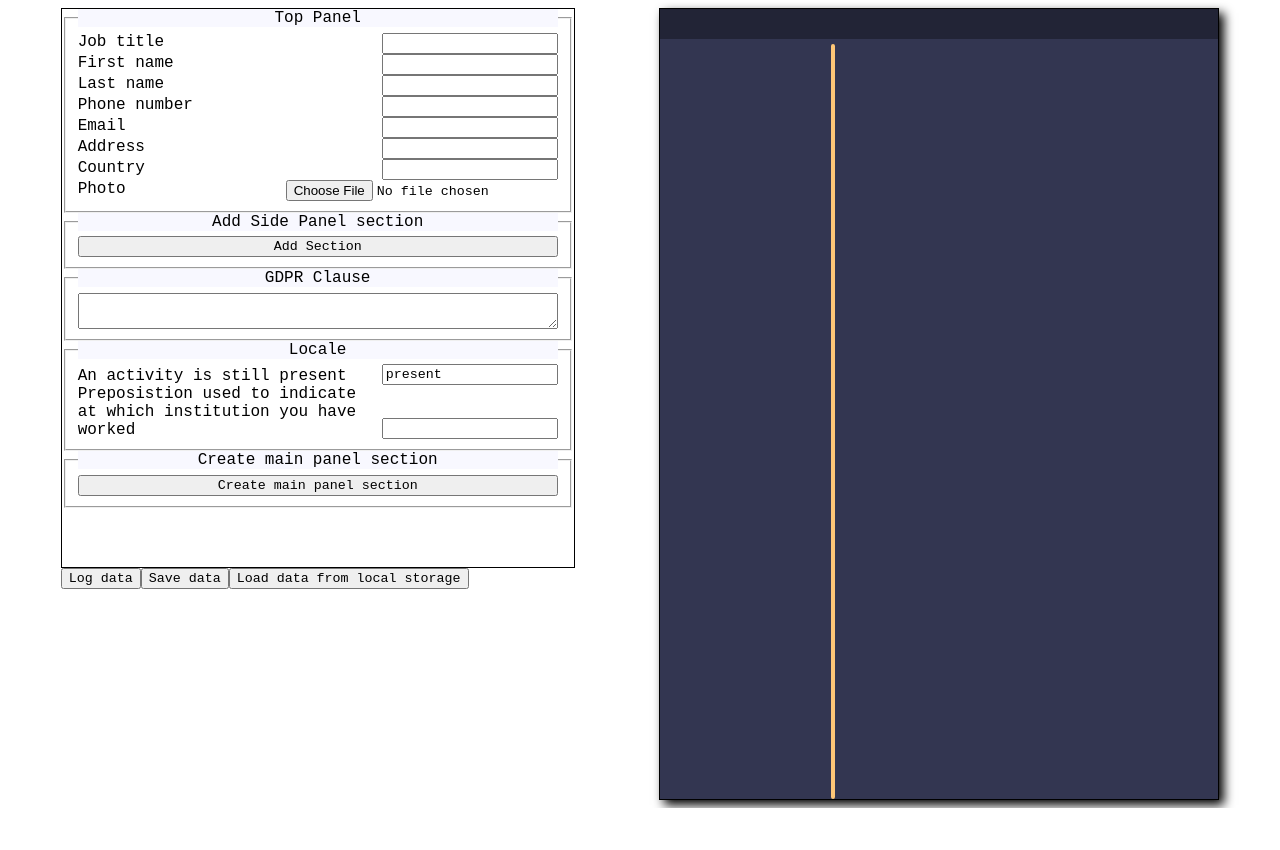
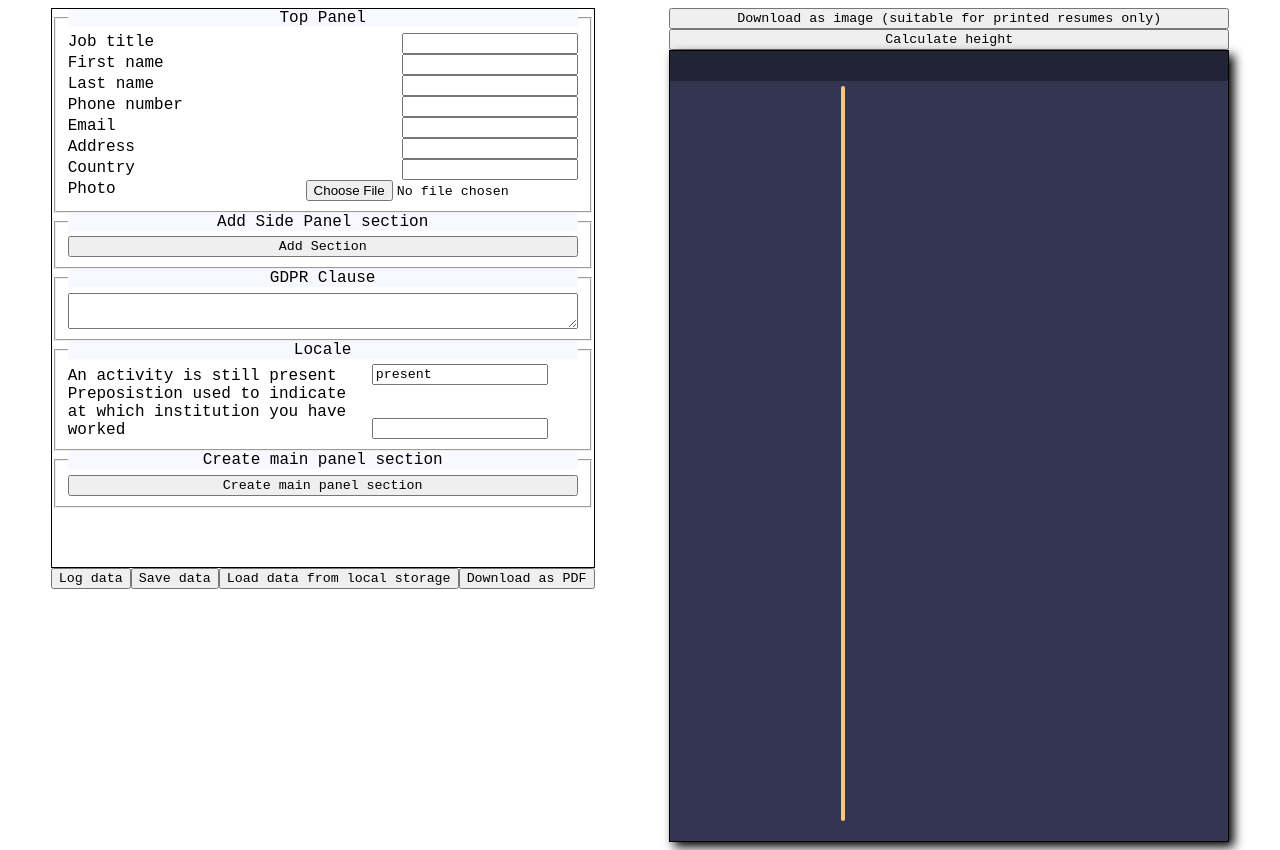
Before and after one commit to Anastazy6/React-Course, a React (Vite) app in the folder CVCreator/: page / in a window 1280 px wide. Before the commit the page ends 808 px from the top, so only its background shows below. Built offline with nearby package versions, Linux system fonts and the light colour scheme.

Commit message:
Add basic PDF conversion
The CV preview is treated as an image in the pdf document, so
it's not possible to click on links or select text. This makes the
PDF conversion method suitable for printed resumes, but not for digital
documents.

```diff
--- a/CVCreator/package.json
+++ b/CVCreator/package.json
@@ -10,6 +10,8 @@
     "preview": "vite preview"
   },
   "dependencies": {
+    "html2canvas": "^1.4.1",
+    "jspdf": "^2.5.1",
     "markdown-it": "^14.1.0",
     "react": "^18.2.0",
     "react-dom": "^18.2.0",
--- a/CVCreator/src/Components/CVForm/CVForm.jsx
+++ b/CVCreator/src/Components/CVForm/CVForm.jsx
@@ -7,6 +7,7 @@ import {
   SaveButton
 } from '../../Storage/storage';
 import MainPanel from "./Main/Main";
+import DownloadButton from "../../Storage/download";
 
 export default function CVForm () {
   function handleSubmit (e) {
@@ -34,6 +35,7 @@ export default function CVForm () {
         <LogDataButton />
         <SaveButton />
         <LoadButton />
+        <DownloadButton />
       </div>
     </div>
   );
--- a/CVCreator/src/Components/Preview/Preview.jsx
+++ b/CVCreator/src/Components/Preview/Preview.jsx
@@ -1,14 +1,61 @@
+import { useRef } from "react";
+import { jsPDF  } from 'jspdf';
+import  html2canvas  from 'html2canvas';
+
 import SidePanel from "./SidePanelPreview/Panel";
 import TopPanel  from "./TopPanelPreview/TopPanel";
 import MainPanel from "./MainPreview/Panel";
 
 export default function Preview () {
+  const PDFdoc = useRef();
+
+  function handleCalculateHeight () {
+    const newHeight = calculateHeight();
+
+    PDFdoc.current.style.height = newHeight;
+  }
+
+  function calculateHeight () {
+    const style         = getComputedStyle(PDFdoc.current);
+    const baseHeight    = style.minHeight;
+    const currentHeight = style.height;
+    const pages = Math.floor(currentHeight / baseHeight) + 1;
+
+    return pages * baseHeight;
+  }
+
+  async function handleDownloadAsImage (e) {
+    const input = PDFdoc.current;
+    const canvas = await html2canvas(input)
+    const data = canvas.toDataURL('image/png');
+
+    const pdf  = new jsPDF();
+    const imgProperties = pdf.getImageProperties(data);
+    const pdfWidth = pdf.internal.pageSize.getWidth();
+    const pdfHeight =
+      (imgProperties.height * pdfWidth) / imgProperties.width;
+
+    pdf.addImage(data, 'PNG', 0, 0, pdfWidth, pdfHeight);
+    pdf.save('print.pdf');
+  }
+
   return (
     <article
-      id="cv-preview-wrapper"
+      id ="cv-preview-wrapper"
     >
+      <button
+        onClick={ handleDownloadAsImage }
+      >
+        Download as image (suitable for printed resumes only)
+      </button>
+      <button
+        onClick={ handleCalculateHeight }
+      >
+        Calculate height
+      </button>
       <div
         className="cv-preview"
+        ref={ PDFdoc }
       >
         <TopPanel />
         <SidePanel />
--- /dev/null
+++ b/CVCreator/src/Storage/download.jsx
@@ -0,0 +1,25 @@
+// import jsPDF from 'jspdf';
+
+const PDF_CONVERSION_CONTENT = document.getElementById('side-panel-preview-wrapper');
+
+//const doc = new jsPDF();
+
+
+export default function DownloadButton ({ }) {
+  function handleClick (e) {
+    alert("Not yet implemented!");
+  }
+
+
+
+  return (
+    <>
+
+    <button
+      onClick={ handleClick }
+    >
+      Download as PDF
+    </button>
+  </>
+  );
+}
--- a/CVCreator/src/styles/includes/Preview/preview.scss
+++ b/CVCreator/src/styles/includes/Preview/preview.scss
@@ -3,11 +3,13 @@
 #cv-preview-wrapper {
   display: flex;
   flex-wrap: wrap;
+  flex-direction: column;
 }
 
 .cv-preview {
   width : $a4-width;
-  height: $a4-height;
+  min-height: $a4-height;
+  padding-bottom: 20px;
 
   background-color: $cv-theme-primary-brighter;
   border: 1px solid black;
```
Also changed, not shown: 1 other file (tests, documents, lock files or other folders).
